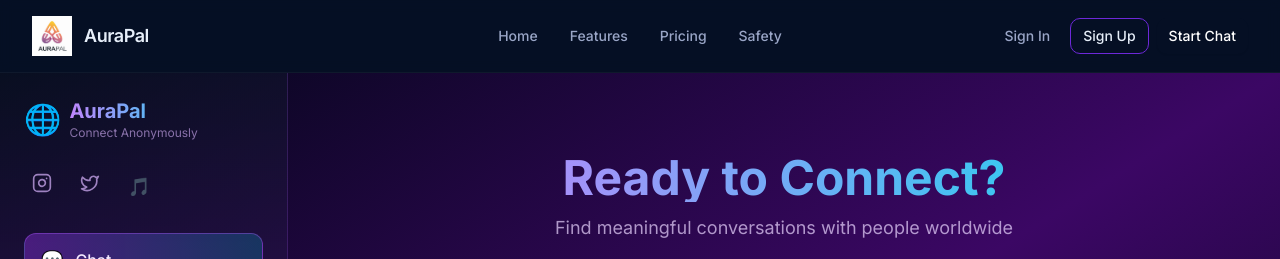
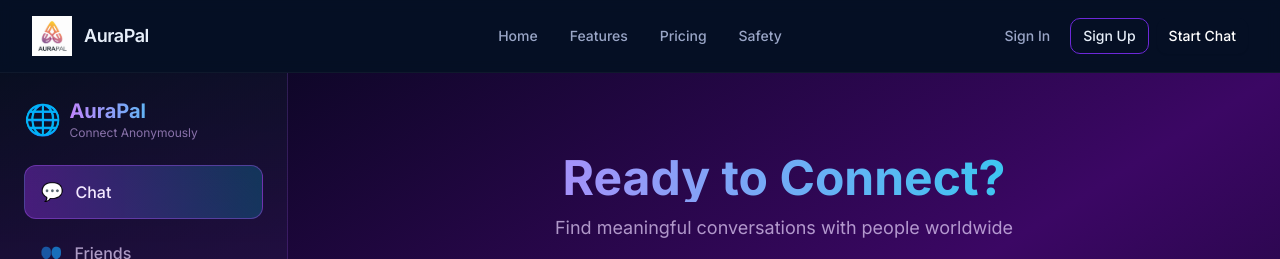
Before and after one commit to Ankycritica/AuraPal, a React (Vite) app: page /chat in a window 1280 px wide. Shown: the top 259 px of the page. Built offline with nearby package versions, Linux system fonts and the light colour scheme; no server answers.

Commit message:
Clean up Sidebar: Remove all social icons (Instagram, Twitter, Music) to match Chitchat.gg style

```diff
--- a/src/components/Sidebar.jsx
+++ b/src/components/Sidebar.jsx
@@ -1,6 +1,6 @@
 import React, { useState, useEffect } from 'react'
 import { useNavigate, useLocation } from 'react-router-dom'
-import { Menu, X, Instagram, Twitter } from 'lucide-react'
+import { Menu, X } from 'lucide-react'
 
 export default function Sidebar() {
   const [isOpen, setIsOpen] = useState(false)
@@ -71,34 +71,6 @@ export default function Sidebar() {
           </div>
         </div>
 
-        {/* Social Icons */}
-        <div className="flex gap-3">
-          <a
-            href="https://instagram.com"
-            target="_blank"
-            rel="noopener noreferrer"
-            className="p-2 rounded-lg hover:bg-purple-500/30 transition-all duration-200 text-purple-300/70 hover:text-purple-300 hover:scale-110"
-          >
-            <Instagram size={20} />
-          </a>
-          <a
-            href="https://x.com"
-            target="_blank"
-            rel="noopener noreferrer"
-            className="p-2 rounded-lg hover:bg-purple-500/30 transition-all duration-200 text-purple-300/70 hover:text-purple-300 hover:scale-110"
-          >
-            <Twitter size={20} />
-          </a>
-          <a
-            href="https://tiktok.com"
-            target="_blank"
-            rel="noopener noreferrer"
-            className="p-2 rounded-lg hover:bg-purple-500/30 transition-all duration-200 text-purple-300/70 hover:text-purple-300 hover:scale-110"
-          >
-            <span className="text-lg">🎵</span>
-          </a>
-        </div>
-
         {/* Navigation */}
         <nav className="flex flex-col gap-2">
           {navItems.map((item, idx) => {
```
